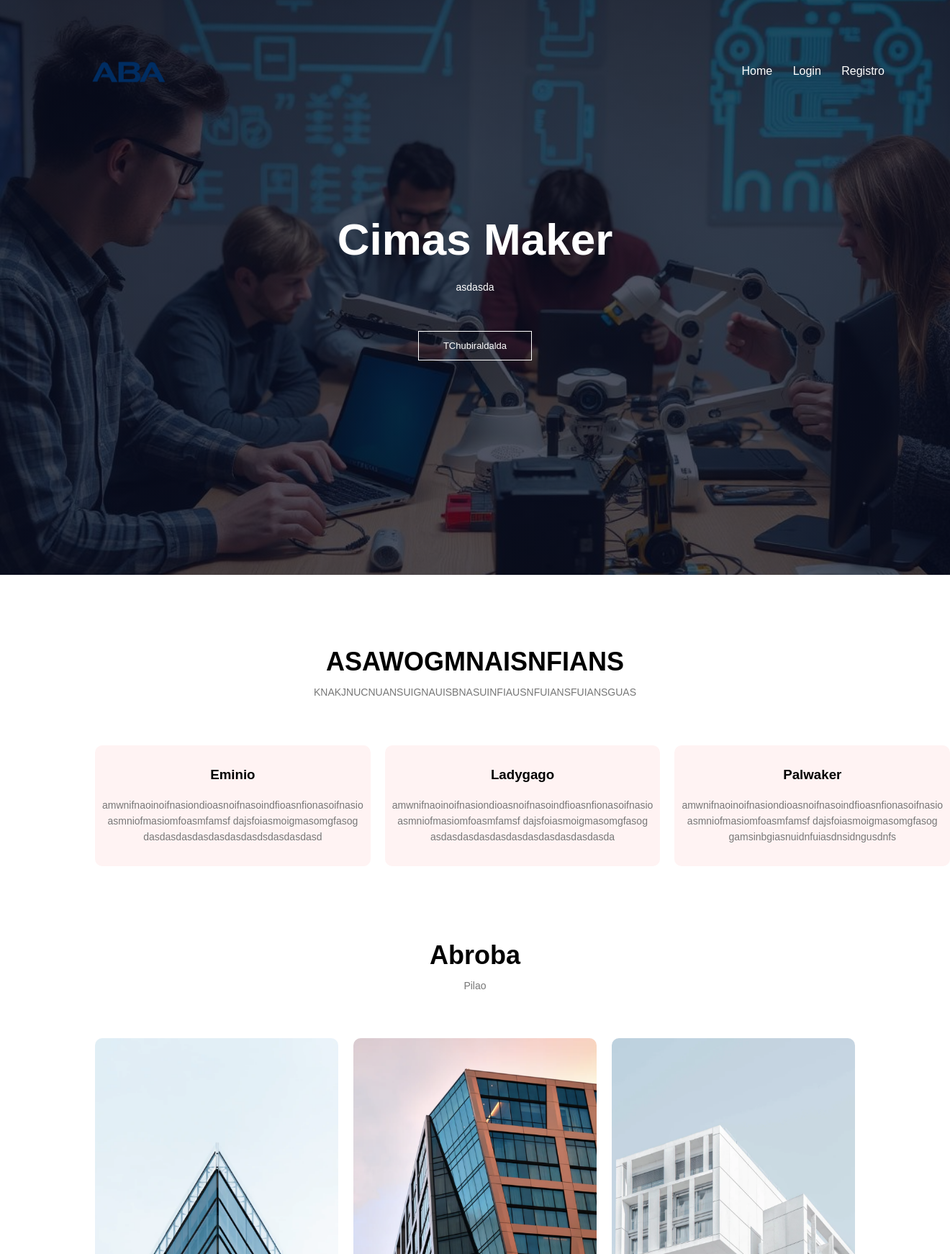
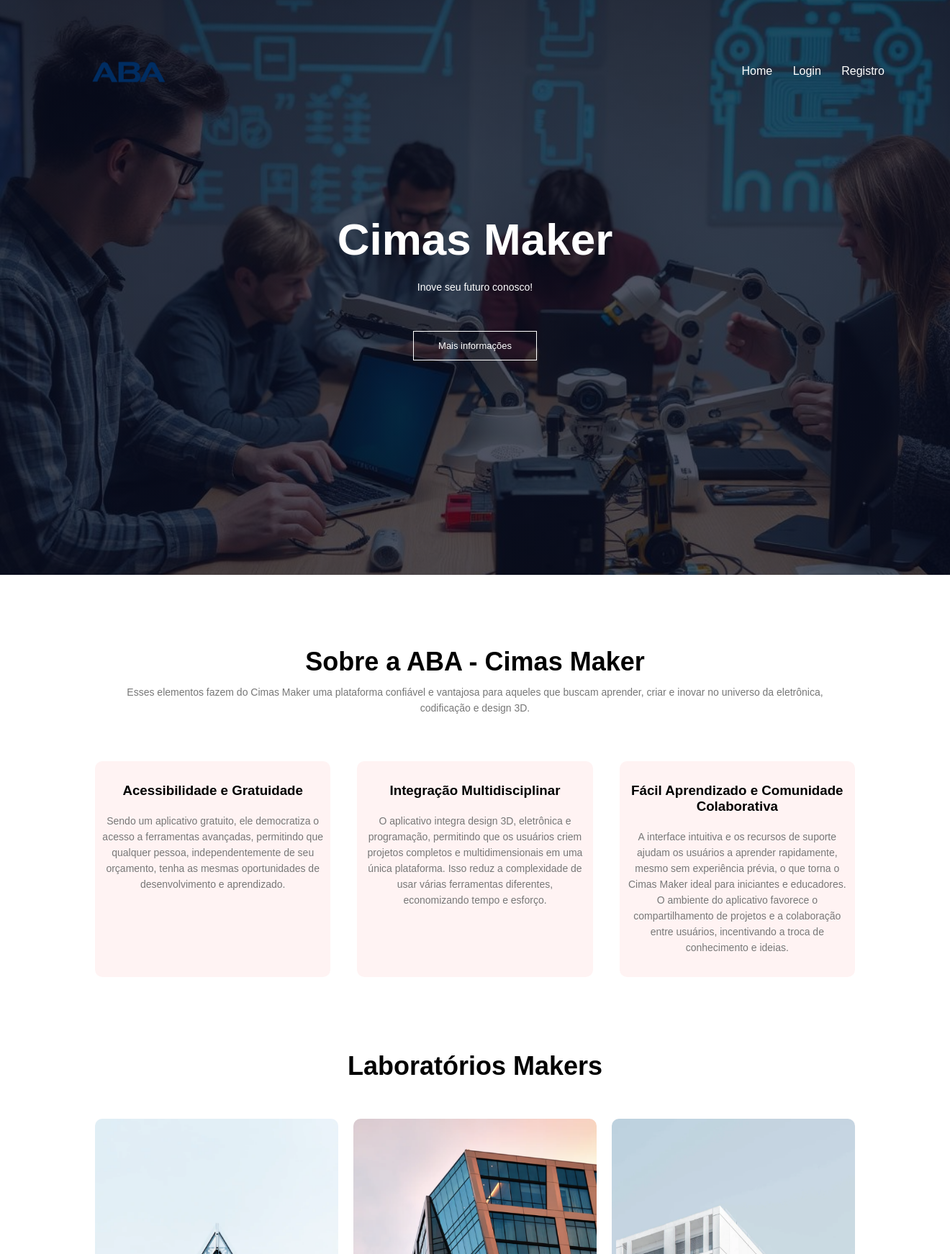
Before and after one commit to LucasM1415/Teste_Maker1, a Flask app: page / in a window 1320 px wide. Shown: the part 1-1744 px from the top of the page at 72% size. Run offline with Flask 3, Linux system fonts and the light colour scheme; some libraries are stand-ins or nearby versions; some web fonts are replaced.

Commit message:
Atualização da home

```diff
--- a/templates/home.html
+++ b/templates/home.html
@@ -2,7 +2,7 @@
 <html lang="pt-br">
 <head>
     <meta name="viewport" content="width=device-width, initial-scale=1.0">
-    <title>Título da página</title>
+    <title>ABA - Cimas Maker</title>
     <link rel="stylesheet" href="{{ url_for('static', filename='css/home.css') }}">
     <link rel="preconnect" href="https://fonts.googleapis.com">
 <link rel="preconnect" href="https://fonts.gstatic.com" crossorigin>
@@ -26,49 +26,46 @@
 
 <div class="text-box">
     <h1>Cimas Maker</h1>
-    <p>asdasda</p>
-    <a href="" class="hero-btn">TChubiraldalda</a>
+    <p>Inove seu futuro conosco!</p>
+    <a href="" class="hero-btn">Mais informações</a>
 </div>
 
 </section>
 
 <!--Segunda parte do site-->
 <section class="course">
-    <h1>ASAWOGMNAISNFIANS</h1>
-    <p>KNAKJNUCNUANSUIGNAUISBNASUINFIAUSNFUIANSFUIANSGUAS</p>
+    <h1>Sobre a ABA - Cimas Maker</h1>
+    <p>Esses elementos fazem do Cimas Maker uma plataforma confiável e vantajosa para aqueles que buscam aprender,
+        criar e inovar no universo da eletrônica, codificação e design 3D.</p>
 
     <div class="row">
         <div class="course-col">
-            <h3>Eminio</h3>
-            <p>amwnifnaoinoifnasiondioasnoifnasoindfioasnfionasoifnasio
-                asmniofmasiomfoasmfamsf
-                dajsfoiasmoigmasomgfasog
-            dasdasdasdasdasdasdasdsdasdasdasd</p>
+            <h3>Acessibilidade e Gratuidade</h3>
+            <p>Sendo um aplicativo gratuito, ele democratiza o acesso a ferramentas avançadas,
+            permitindo que qualquer pessoa, independentemente de seu orçamento,
+            tenha as mesmas oportunidades de desenvolvimento e aprendizado.</p>
         </div>
         <div class="course-col">
-            <h3>Ladygago</h3>
-            <p>amwnifnaoinoifnasiondioasnoifnasoindfioasnfionasoifnasio
-                asmniofmasiomfoasmfamsf
-                dajsfoiasmoigmasomgfasog
-            asdasdasdasdasdasdasdasdasdasdasda</p>
+            <h3>Integração Multidisciplinar</h3>
+            <p>O aplicativo integra design 3D, eletrônica e programação, permitindo que os usuários
+            criem projetos completos e multidimensionais em uma única plataforma.
+            Isso reduz a complexidade de usar várias ferramentas diferentes, economizando tempo e esforço.</p>
         </div>
         <div class="course-col">
-            <h3>Palwaker</h3>
-            <p>amwnifnaoinoifnasiondioasnoifnasoindfioasnfionasoifnasio
-                asmniofmasiomfoasmfamsf
-                dajsfoiasmoigmasomgfasog
-            gamsinbgiasnuidnfuiasdnsidngusdnfs</p>
+            <h3>Fácil Aprendizado e Comunidade Colaborativa</h3>
+            <p>A interface intuitiva e os recursos de suporte ajudam os usuários a aprender rapidamente,
+            mesmo sem experiência prévia, o que torna o Cimas Maker ideal para iniciantes e educadores.
+            O ambiente do aplicativo favorece o compartilhamento de projetos e a colaboração entre usuários,
+            incentivando a troca de conhecimento e ideias.
+        </p>
         </div>
     </div>
 </section>
 
-
 <!--Parte para mostras localidades no Campus-->
 
 <section class="campus">
-    <h1>Abroba</h1>
-    <p>Pilao</p>
-
+    <h1>Laboratórios Makers</h1>
     <div class="row">
         <div class="campus-col">
             <img src="{{ url_for('static', filename='images/london.png') }}">
@@ -101,16 +96,17 @@
     <div class="footer-container">
       <div class="footer-section">
         <h3>Sobre Nós</h3>
-        <p>Lorem ipsum dolor sit amet, consectetur adipiscing elit. Sed do eiusmod tempor incididunt ut labore et dolore magna aliqua.</p>
+
+        <a rel="stylesheet" href="https://www.estudenaaba.com/nossa-historia" target="_blank">Conheça a História da ABA</a>
       </div>
 
       <div class="footer-section">
         <h3>Links Úteis</h3>
         <ul>
           <li><a href="#">Home</a></li>
-          <li><a href="#">Sobre</a></li>
-          <li><a href="#">Serviços</a></li>
-          <li><a href="#">Contato</a></li>
+          <li><a href="#">Login</a></li>
+          <li><a href="#">Registro</a></li>
+          <li><a href="https://www.estudenaaba.com/nossa-historia" target="_blank">Sobre</a></li>
         </ul>
       </div>
 
```
Also changed, not shown: other parts of templates/home.html (+1 -7 lines), routes/address_routes.py (added, +73 -0 lines), config/database.db, routes/institution_routes.py (added).
